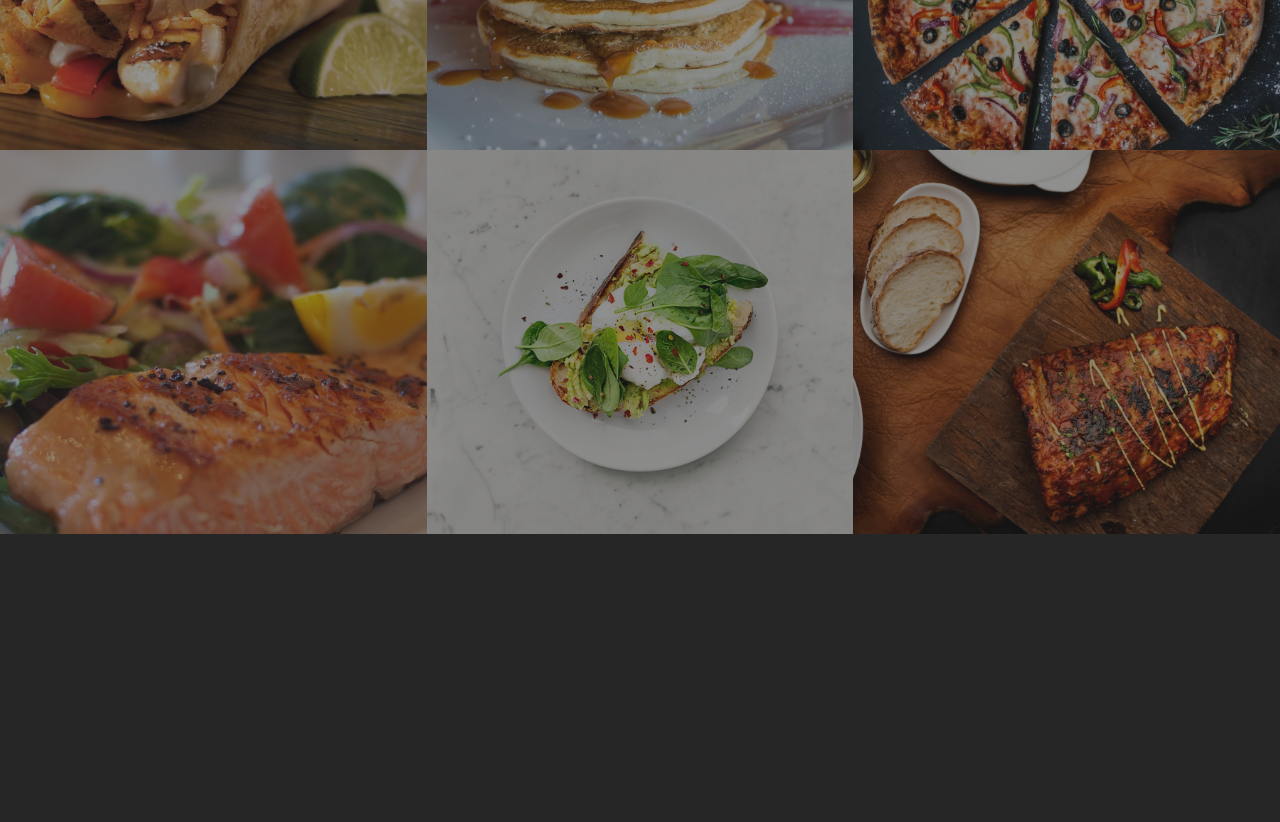
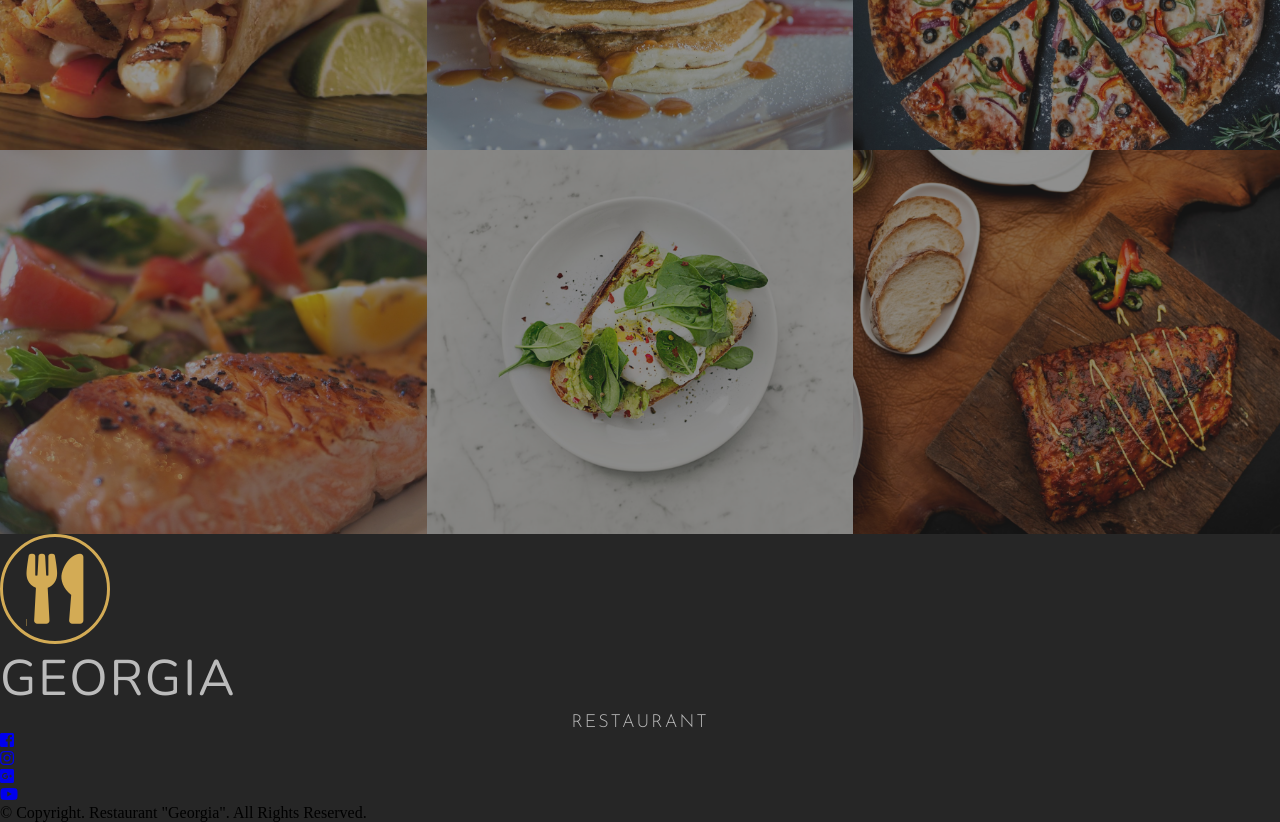
Before and after one commit to jihadul-isl-dev/restaurant-scss, a website: page index.html in a window 1280 px wide. Shown: the part 1754-2576 px from the top of the page. Before the commit the page ends 2288 px from the top, so only its background shows below. Drawn offline with nearby package versions, Linux system fonts and the light colour scheme.

Commit message:
feat: create footer structure

```diff
--- a/index.html
+++ b/index.html
@@ -117,5 +117,45 @@
       </div>
     </section>
     <!-- End of Gallery -->
+    <!-- Footer -->
+    <footer class="footer">
+      <div class="footer-header">
+        <a href="#" class="logo"><i class="fas fa-utensils"></i></a>
+        <div>
+          <h1 class="main-name">Georgia</h1>
+          <p class="sub-name">Restaurant</p>
+        </div>
+      </div>
+      <div class="footer-social-media">
+        <ul class="social-media">
+          <li class="social-media-item">
+            <a href="#" class="social-media-link">
+              <i class="fab fa-facebook-square"></i>
+            </a>
+          </li>
+          <li class="social-media-item">
+            <a href="#" class="social-media-link">
+              <i class="fab fa-instagram"></i>
+            </a>
+          </li>
+          <li class="social-media-item">
+            <a href="#" class="social-media-link">
+              <i class="fab fa-google-plus-square"></i>
+            </a>
+          </li>
+          <li class="social-media-item">
+            <a href="#" class="social-media-link">
+              <i class="fab fa-youtube"></i>
+            </a>
+          </li>
+        </ul>
+      </div>
+      <div class="footer-copyright">
+        <p class="footer-copyright-paragraph">
+          &copy; Copyright. Restaurant "Georgia". All Rights Reserved.
+        </p>
+      </div>
+    </footer>
+    <!-- End of Footer -->
   </body>
 </html>
```
